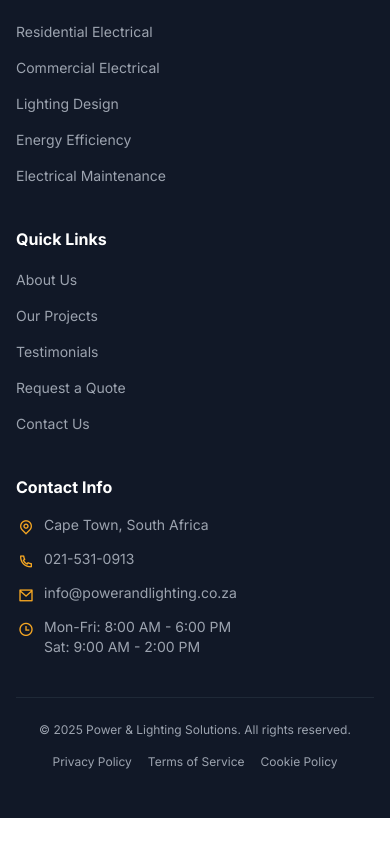
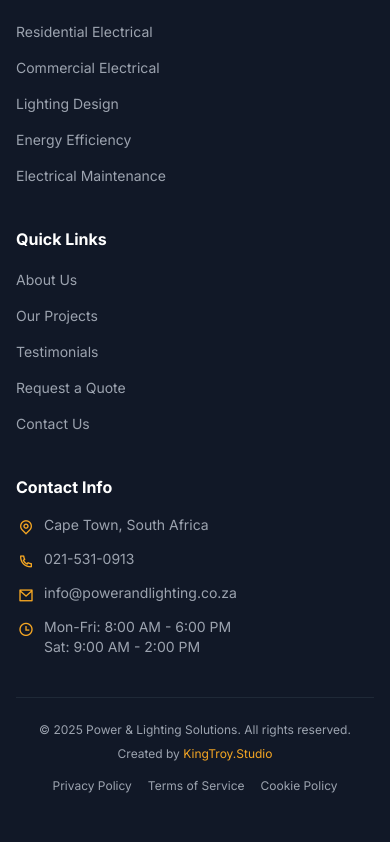
Before and after one commit to KingTroy125/Power-Lighting-Solution, a React (Vite) app: page /about in a window 390 px wide. Shown: the part 2737-3579 px from the top of the page. Before the commit the page ends 3555 px from the top, so only its background shows below. Built offline with nearby package versions, Linux system fonts and the light colour scheme.

Commit message:
Refactor Footer component to include creator credit and adjust layout for better responsiveness.

```diff
--- a/src/components/Footer.tsx
+++ b/src/components/Footer.tsx
@@ -84,8 +84,13 @@ const Footer = () => {
         </div>
 
         <div className="border-t border-gray-800 mt-10 sm:mt-12 pt-6 sm:pt-8 flex flex-col md:flex-row justify-between items-center">
-          <p className="text-xs sm:text-sm text-gray-400 mb-4 md:mb-0">© 2025 Power & Lighting Solutions. All rights reserved.</p>
-          <div className="flex space-x-4 sm:space-x-6">
+          <div className="flex flex-col md:flex-row items-center md:items-start">
+            <p className="text-xs sm:text-sm text-gray-400 mb-2 md:mb-0 md:mr-4">© 2025 Power & Lighting Solutions. All rights reserved.</p>
+            <p className="text-xs sm:text-sm text-gray-400">
+              Created by <a href="https://kingtroystudio.framer.website" target="_blank" rel="noopener noreferrer" className="text-primary hover:text-primary-light transition-colors">KingTroy.Studio</a>
+            </p>
+          </div>
+          <div className="flex space-x-4 sm:space-x-6 mt-4 md:mt-0">
             <Link to="/privacy" className="text-xs sm:text-sm text-gray-400 hover:text-primary transition-colors">Privacy Policy</Link>
             <Link to="/terms" className="text-xs sm:text-sm text-gray-400 hover:text-primary transition-colors">Terms of Service</Link>
             <Link to="/cookies" className="text-xs sm:text-sm text-gray-400 hover:text-primary transition-colors">Cookie Policy</Link>
```
